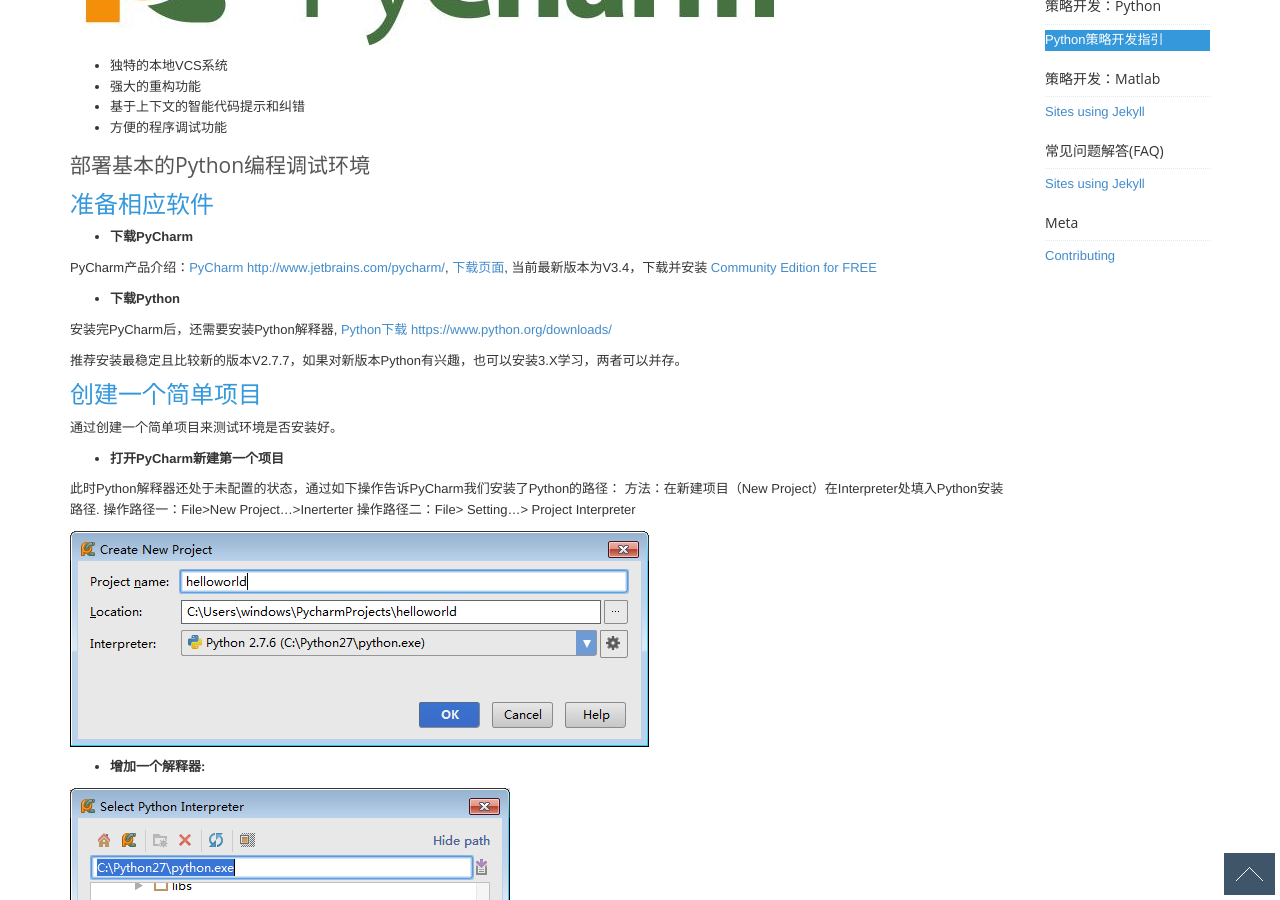
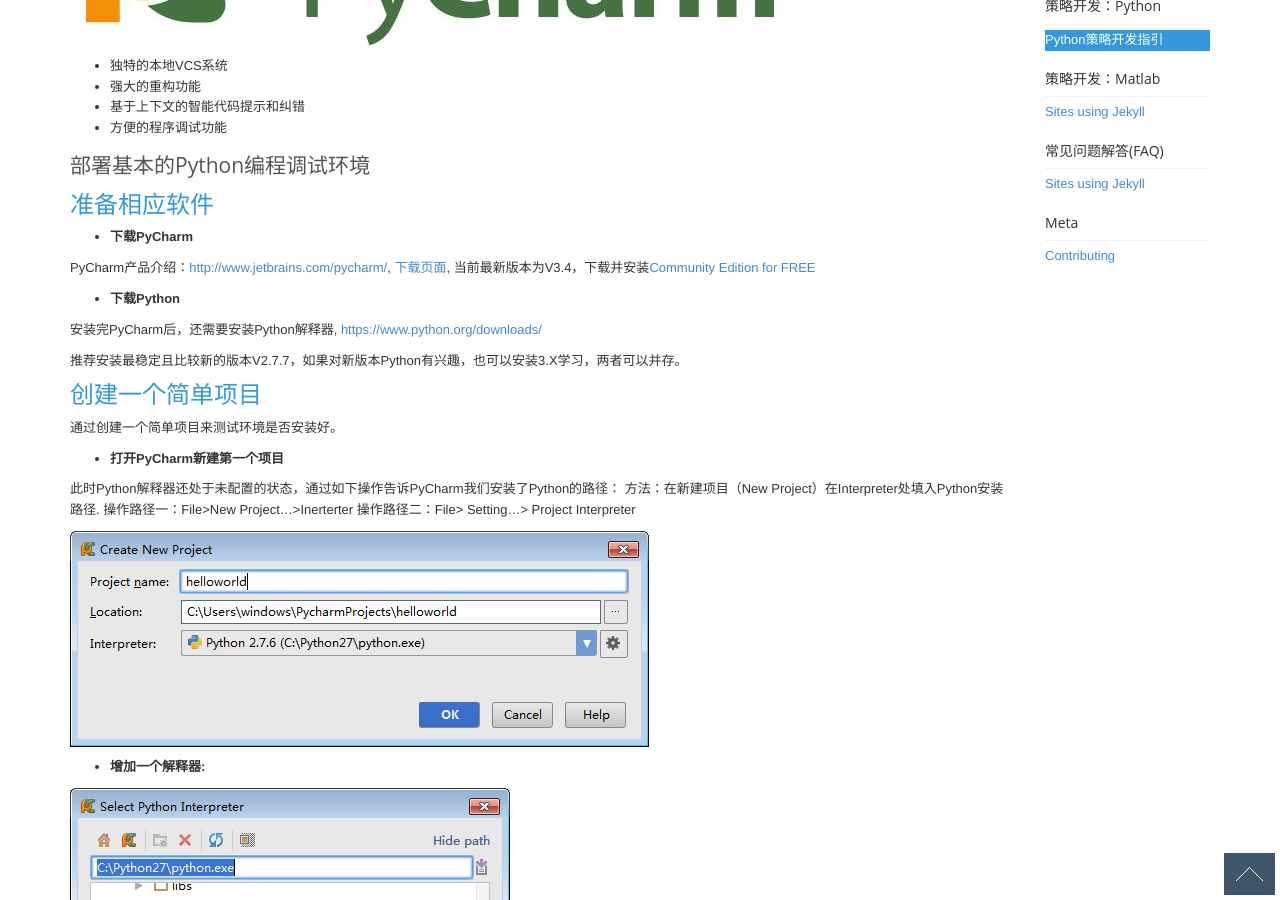
Before and after one commit to ongbe/site, a Jekyll site: the page built from docs/tutorial.md, in a window 1280 px wide and 900 px high, scrolled down 484 px. Built offline with Jekyll 4.4.1, drawn with Linux system fonts in a browser that asks for light colours; Markdown is read by kramdown in place of the engine named in the settings; comment, search, counter and statistics services are not loaded.

Commit message:
Update tutorial.md

```diff
--- a/docs/tutorial.md
+++ b/docs/tutorial.md
@@ -23,11 +23,11 @@
 ### 准备相应软件
 * **下载PyCharm**
 
-PyCharm产品介绍：[PyCharm http://www.jetbrains.com/pycharm/](http://www.jetbrains.com/pycharm/), [下载页面](http://www.jetbrains.com/pycharm/download/), 当前最新版本为V3.4，下载并安装 [Community Edition for FREE](http://www.jetbrains.com/pycharm/download/download_thanks.jsp)
+PyCharm产品介绍：[http://www.jetbrains.com/pycharm/](http://www.jetbrains.com/pycharm/), [下载页面](http://www.jetbrains.com/pycharm/download/), 当前最新版本为V3.4，下载并安装[Community Edition for FREE](http://www.jetbrains.com/pycharm/download/download_thanks.jsp)
 
 * **下载Python**
 
-安装完PyCharm后，还需要安装Python解释器, [Python下载 https://www.python.org/downloads/](https://www.python.org/downloads/ "Python")
+安装完PyCharm后，还需要安装Python解释器, [https://www.python.org/downloads/](https://www.python.org/downloads/ "Python")
 
 推荐安装最稳定且比较新的版本V2.7.7，如果对新版本Python有兴趣，也可以安装3.X学习，两者可以并存。
 
```
